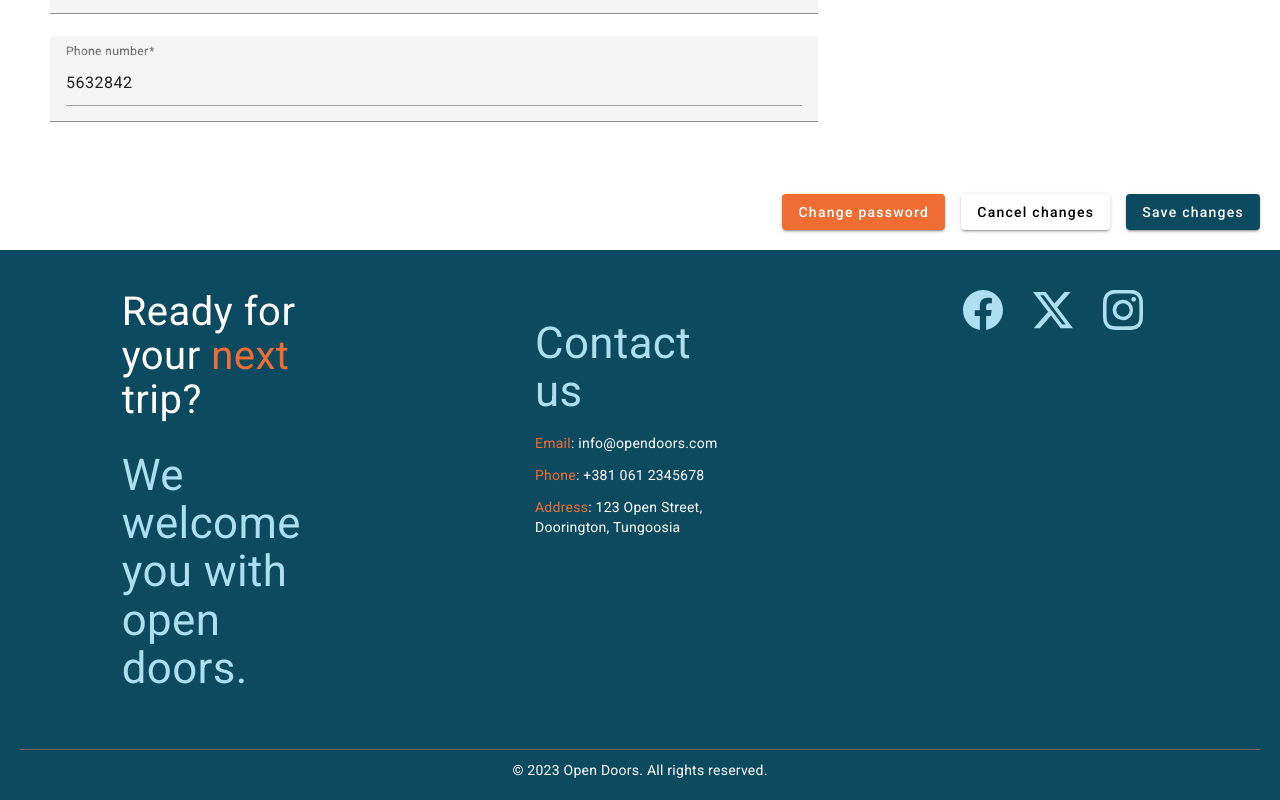
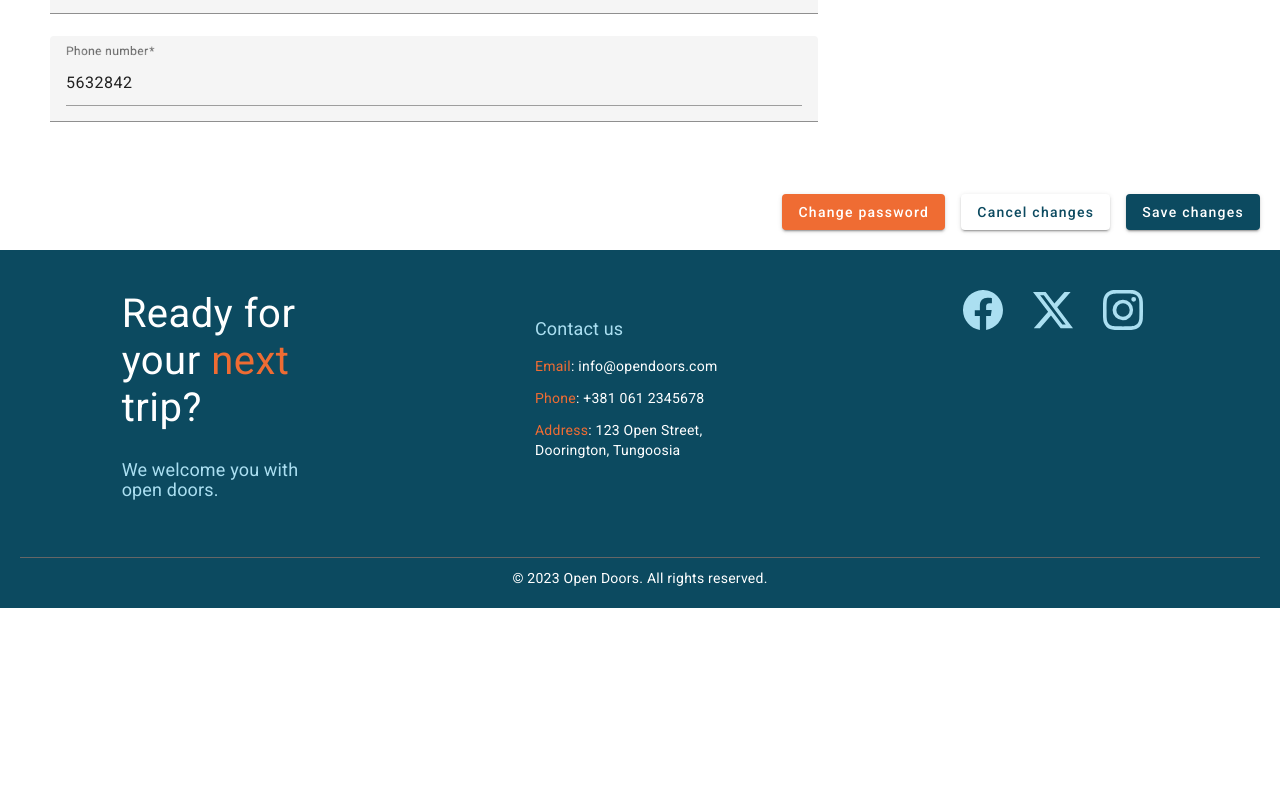
Before and after one commit to siit-2023-team24/open-doors-client, an Angular app: page /edit-profile in a window 1280 px wide. Shown: the part 676-1476 px from the top of the page. After the commit the page ends 1284 px from the top, so only its background shows below. Built offline with nearby package versions, Linux system fonts and the light colour scheme.

Commit message:
change password added

```diff
--- a/src/app/app-routing.module.ts
+++ b/src/app/app-routing.module.ts
@@ -4,13 +4,15 @@ import { LoginComponent } from './user-management/login/login.component';
 import { RegisterComponent } from './user-management/register/register.component';
 import { ProfileComponent } from './user-management/profile/profile.component';
 import { ProfileEditComponent } from './user-management/profile-edit/profile.edit.component';
+import { ChangePasswordComponent } from './user-management/change-password/change-password.component';
 
 
 const routes: Routes = [
     {component: LoginComponent, path:"login"},
     {component: RegisterComponent, path:"register"},
     {component: ProfileComponent, path:"profile"},
-    {component: ProfileEditComponent, path:"edit-profile"}
+    {component: ProfileEditComponent, path:"edit-profile"},
+    {component: ChangePasswordComponent, path:"edit-profile/change-password"}
 ];
 
 
--- a/src/app/layout/footer/footer.component.css
+++ b/src/app/layout/footer/footer.component.css
@@ -28,6 +28,7 @@ footer{
 .footer-section h2 {
     font-size: 40px;
     margin: 0;
+    line-height: normal;
 }
 
 .footer-section ul {
@@ -66,6 +67,6 @@ footer{
     width: fit-content;
 }
 
-h2{
-    line-height: normal;
+.footer-section h3 {
+    font-size: large;
 }
--- /dev/null
+++ b/src/app/user-management/change-password/change-password.component.css
@@ -0,0 +1,15 @@
+#buttons {
+    margin: 20px;
+    display: flex;
+    flex-direction: row;
+    justify-content: flex-end;
+  }
+
+  #buttons button {
+    margin-left: 16px;
+    margin-right: 16px;
+  }
+
+  .input-field {
+    width: 90%;
+  }
--- /dev/null
+++ b/src/app/user-management/change-password/change-password.component.html
@@ -0,0 +1,33 @@
+<div class="page">
+    <main>
+        <div class="form">
+
+            <div class="s12 m6 input-field">
+                <input id="oldPassword" type="password" class="input-field" placeholder=" " maxlength="20" required>
+                <label for="oldPassword">Current password</label>
+              </div>
+
+              <div class="s12 m6 input-field">
+                <input id="newPassword" type="password" class="input-field" placeholder=" " maxlength="20" required>
+                <label for="newPassword">New password</label>
+              </div>
+
+              <div class="s12 m6 input-field">
+                <input id="repeatPassword" type="password" class="input-field" placeholder=" " maxlength="20" required>
+                <label for="repeatPassword">Confirm password</label>
+              </div>
+
+              <div id="buttons">
+
+                <div  class="grey-button-wrapper">
+                  <button [routerLink]="['/profile']" class="greyBtn" mat-raised-button>Cancel changes</button>
+                </div>
+
+                <div class="dark-blue-button-wrapper">
+                    <button [routerLink]="['/profile']" class="blueBtn" mat-raised-button>Save changes</button>
+                </div>
+            </div>
+
+        </div>
+    </main>
+</div>
--- a/src/app/user-management/profile-edit/profile.edit.component.html
+++ b/src/app/user-management/profile-edit/profile.edit.component.html
@@ -34,11 +34,11 @@
 
   <div id="buttons">
     <div  class="dark-orange-button-wrapper">
-        <button class="orangeBtn" mat-raised-button>Change password</button>
+        <button [routerLink]="['change-password']" class="orangeBtn" mat-raised-button>Change password</button>
     </div>
 
-    <div  class="dark-orange-button-wrapper">
-      <button [routerLink]="['/profile']" mat-raised-button>Cancel changes</button>
+    <div  class="grey-button-wrapper">
+      <button [routerLink]="['/profile']" class="greyBtn" mat-raised-button>Cancel changes</button>
   </div>
 
     <div class="dark-blue-button-wrapper">
--- a/src/app/user-management/profile/profile.component.css
+++ b/src/app/user-management/profile/profile.component.css
@@ -8,7 +8,7 @@
 }
 
 #imgDiv {
-    height: 30vh;
+    height: 50vh;
     width: auto;
     padding: 10vh;
 }
@@ -49,6 +49,6 @@ img {
     justify-content: flex-end;
 }
 
-button {
+#buttons button {
     margin-left: 16px;
 }
--- a/src/styles.css
+++ b/src/styles.css
@@ -83,3 +83,8 @@ body { margin: 0; font-family: Roboto, "Helvetica Neue", sans-serif; } */
     background-color: #EF6C33;
     color: white;
 }
+
+.grey-button-wrapper ::ng-deep .greyBtn {
+    background-color: F1F0EF;
+    color: #0C4A60;
+}
```
Also changed, not shown: src/app/user-management/change-password/change-password.component.ts (added, +10 -0 lines), src/app/user-management/user-management.module.ts (+5 -2 lines), 1 other file (tests, documents, lock files or other folders).
